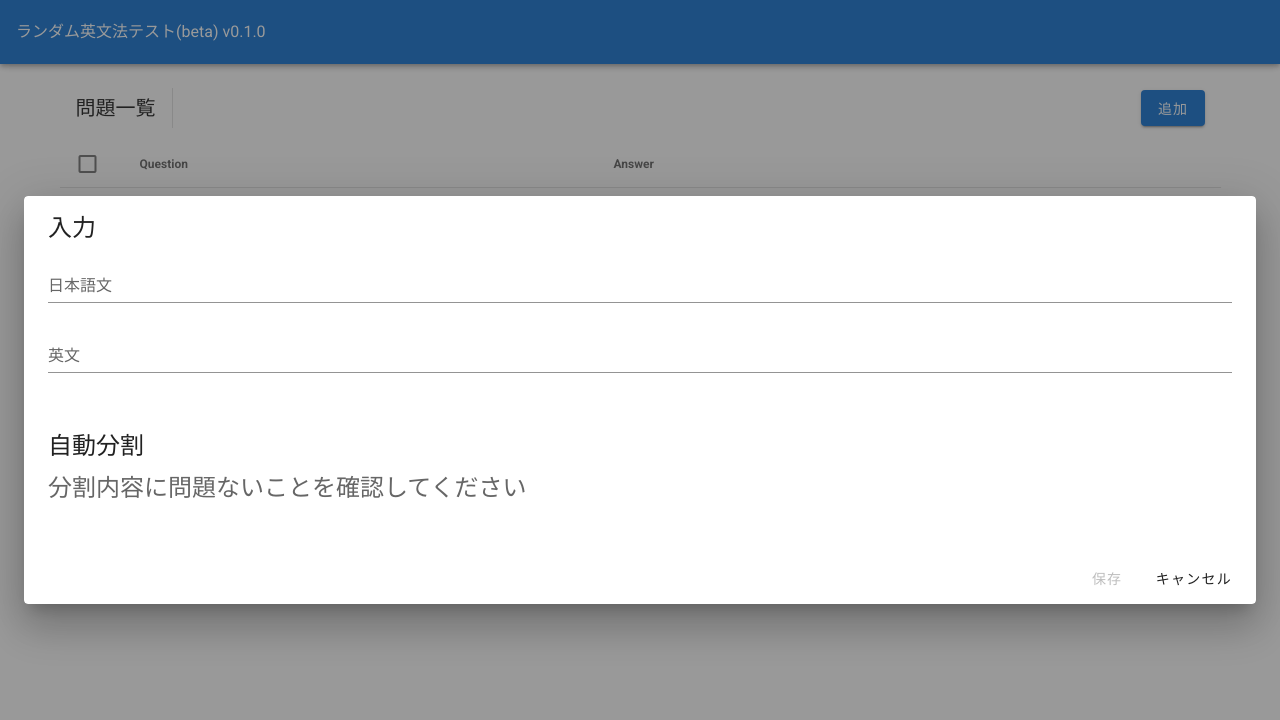
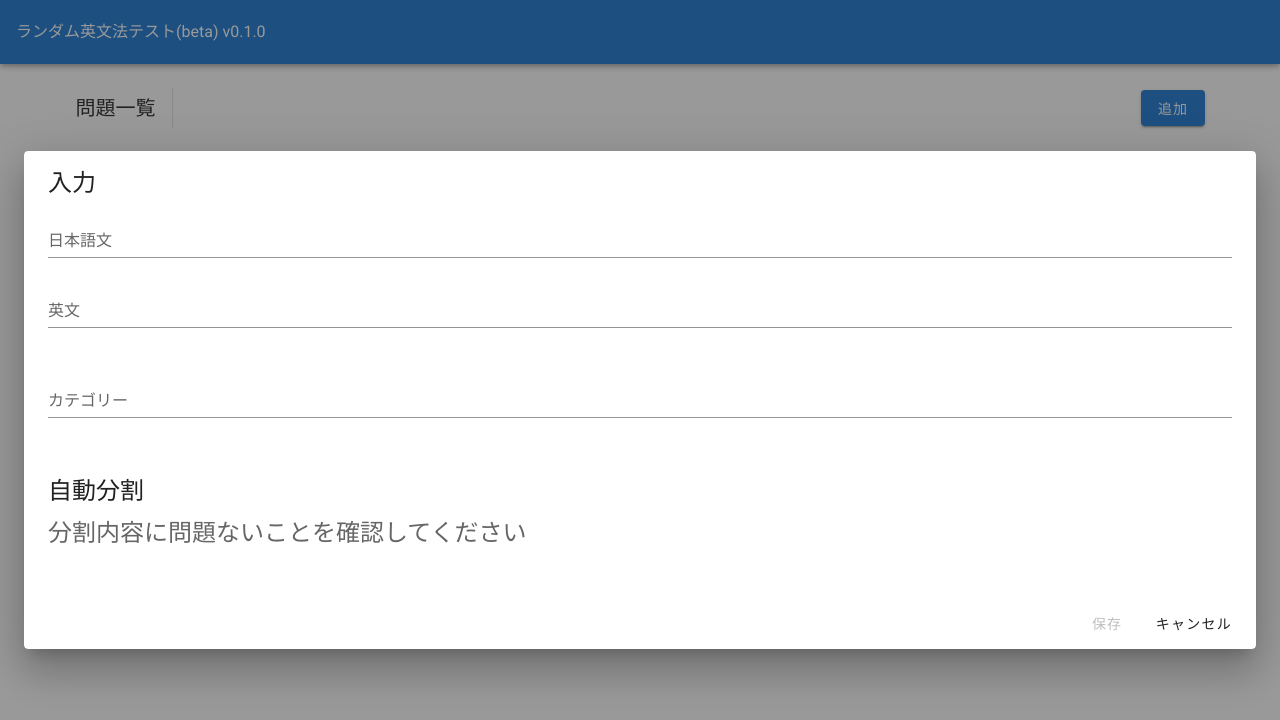
Before and after one commit to ryohidaka/DraggableGrammerTest, a Vue app: page / in a window 1280 px wide. Both pictures are taken after a click on the button "追加". Shown: the top 720 px of the page. Built offline with nearby package versions, Linux system fonts and the light colour scheme.

Commit message:
feat: カテゴリー機能を追加

```diff
--- a/src/components/Editor.vue
+++ b/src/components/Editor.vue
@@ -9,6 +9,13 @@
       <v-card-text>
         <v-text-field v-model="textJA" label="日本語文" required></v-text-field>
         <v-text-field v-model="textEN" label="英文" required></v-text-field>
+      </v-card-text>
+      <v-card-text>
+        <v-text-field
+          v-model="category"
+          label="カテゴリー"
+          required
+        ></v-text-field>
       </v-card-text>
 
       <v-card-title class="text-h5">自動分割 </v-card-title>
@@ -49,6 +56,7 @@ export default {
     dialog: false,
     textJA: "",
     textEN: "",
+    category: "",
   }),
   computed: {
     segments() {
@@ -70,6 +78,7 @@ export default {
       const test = store.getters["test"](this.editId);
       this.textJA = test.question;
       this.textEN = test.answer.join(" ");
+      this.category = test.category;
     },
   },
   methods: {
@@ -78,6 +87,7 @@ export default {
         id: uuid.v1(),
         question: this.textJA,
         answer: this.segments,
+        category: this.category,
       };
       if (this.editId) {
         answer.id = this.editId;
--- a/src/components/Table.vue
+++ b/src/components/Table.vue
@@ -69,12 +69,17 @@ export default {
       {
         text: "Question",
         value: "question",
-        width: "45%",
+        width: "30%",
       },
       {
         text: "Answer",
         value: "answer",
-        width: "45%",
+        width: "30%",
+      },
+      {
+        text: "Category",
+        value: "category",
+        width: "30%",
       },
       {
         text: "",
```
